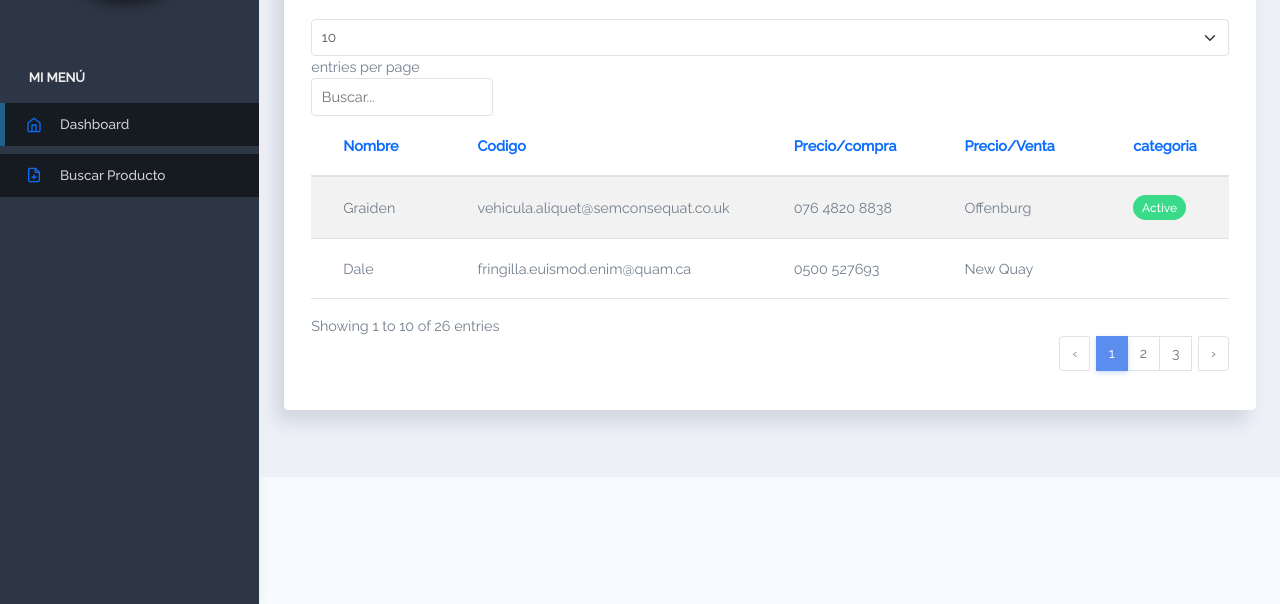
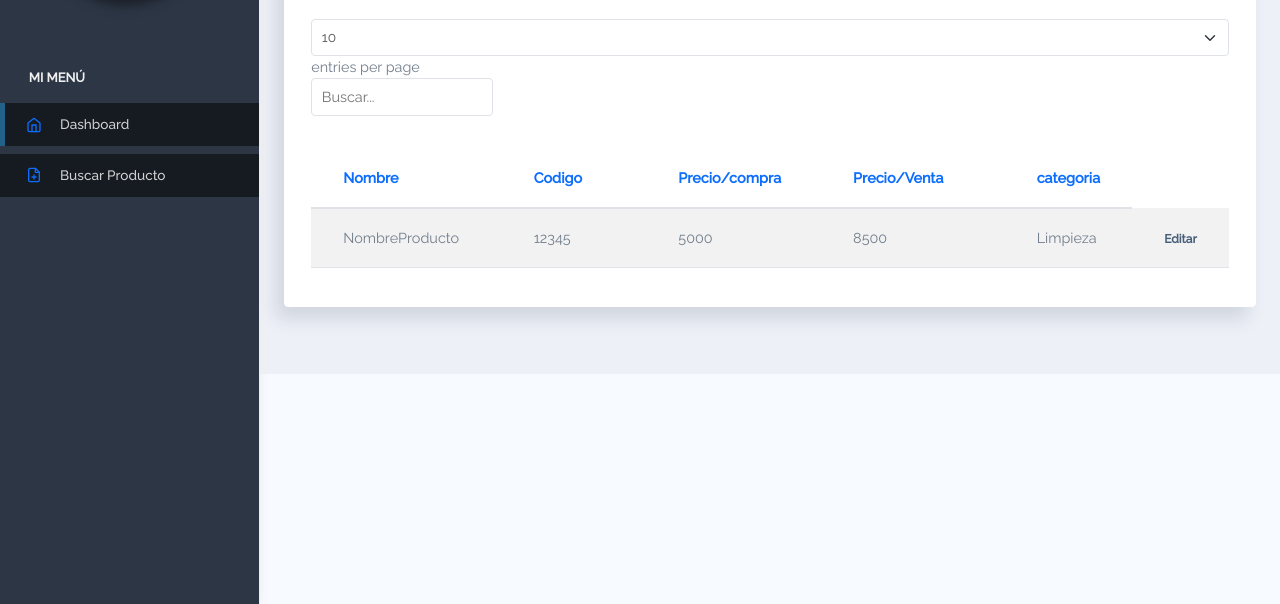
Before and after one commit to AxelAlvarenga/Proyecto, a Django app: template servidor/pagina/templates/table-datatable.html in a window 1280 px wide. Shown: the part 196-800 px from the top of the page. Run offline with Django 3.2, Linux system fonts and the light colour scheme; the template is opened without the code that fills it, so the values that code supplies are empty; some libraries are stand-ins or nearby versions.

Commit message:
tabla update

```diff
--- a/servidor/pagina/templates/table-datatable.html
+++ b/servidor/pagina/templates/table-datatable.html
@@ -161,11 +161,13 @@
                                 <thead>
                                     <tr><th data-sortable="" style="width: 23.2012%;"><a href="#" class="dataTable-sorter">Nombre</a></th><th data-sortable="" style="width: 23.2012%;"><a href="#" class="dataTable-sorter">Codigo</a></th><th data-sortable="" style="width: 20.8988%;"><a href="#" class="dataTable-sorter">Precio/compra</a></th><th data-sortable="" style="width: 26.7434%;"><a href="#" class="dataTable-sorter">Precio/Venta</a></th><th data-sortable="" style="width: 22.1386%;"><a href="#" class="dataTable-sorter">categoria</a></tr>
                                 </thead>
-                                <tbody><tr><td>Graiden</td><td>vehicula.aliquet@semconsequat.co.uk</td><td>076 4820 8838</td><td>Offenburg</td><td>
-                                            <span class="badge bg-success">Active</span>
-                                        </td></tr><tr><td>Dale</td><td>fringilla.euismod.enim@quam.ca</td><td>0500 527693</td><td>New Quay</td><td>
+                                <tbody><tr><td>NombreProducto</td><td>12345</td><td>5000</td><td>8500</td><td>Limpieza</td><td>
+                                    <a href="javascript:;" class="text-secondary font-weight-bold text-xs" data-toggle="tooltip" data-original-title="Edit user">
+                                        Editar
+                                      </a>
+                                </td>
 
-                            </table></div><div class="dataTable-bottom"><div class="dataTable-info">Showing 1 to 10 of 26 entries</div><ul class="pagination pagination-primary float-right dataTable-pagination"><li class="page-item pager"><a href="#" class="page-link" data-page="1">‹</a></li><li class="page-item active"><a href="#" class="page-link" data-page="1">1</a></li><li class="page-item"><a href="#" class="page-link" data-page="2">2</a></li><li class="page-item"><a href="#" class="page-link" data-page="3">3</a></li><li class="page-item pager"><a href="#" class="page-link" data-page="2">›</a></li></ul></div></div>
+
                         </div>
                     </div>
 
```
